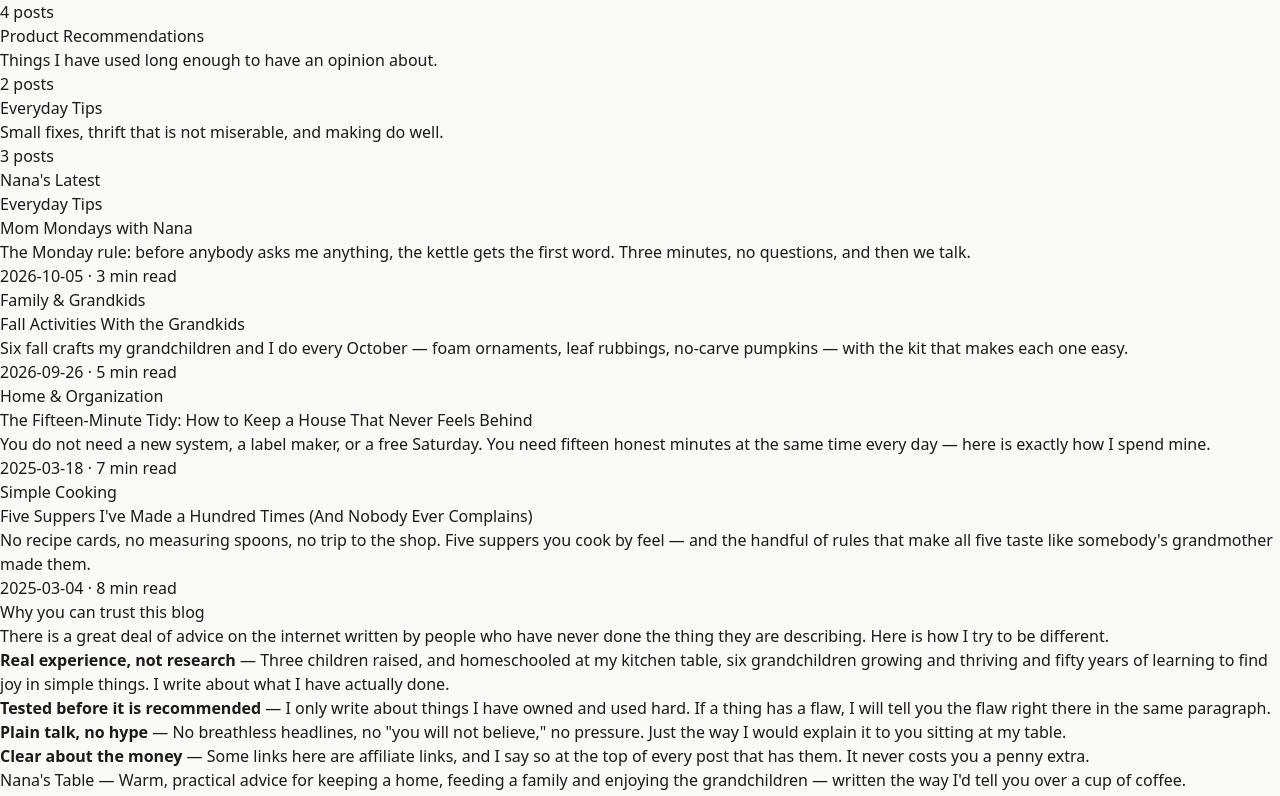
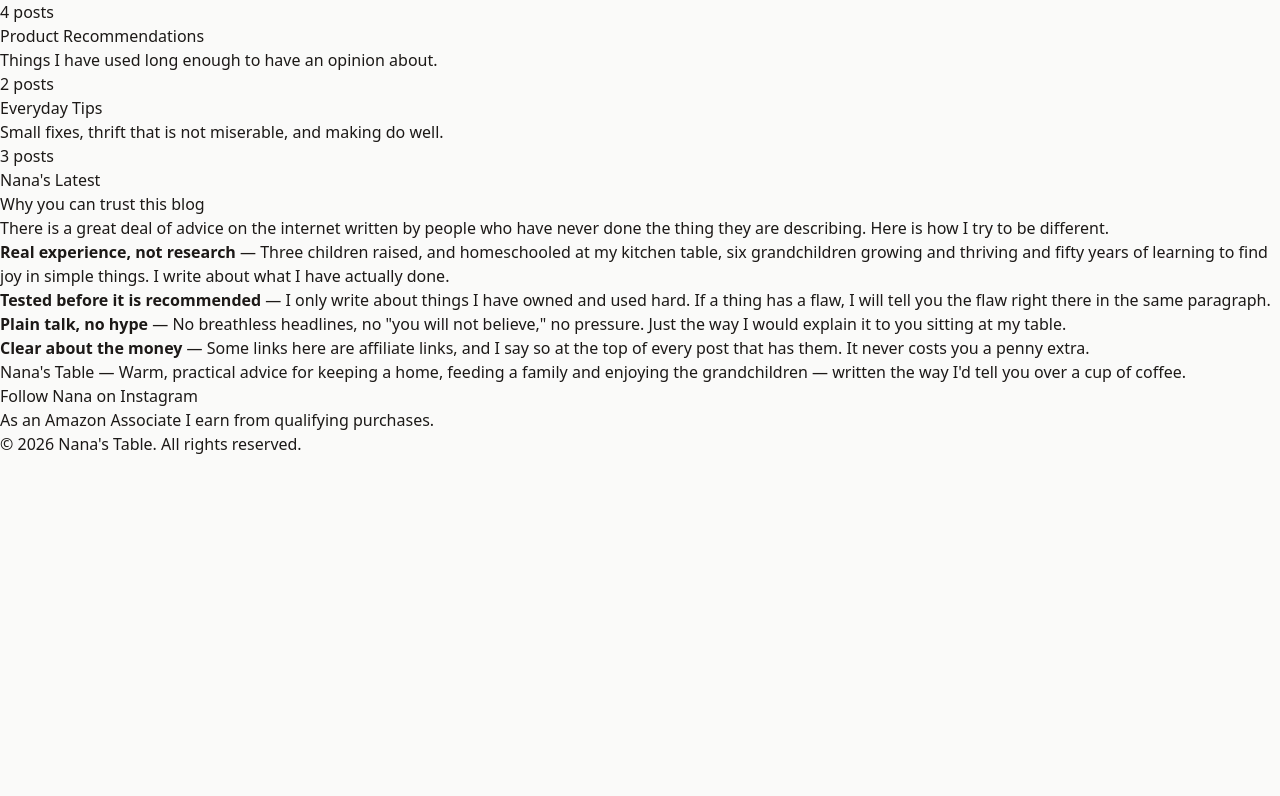
Before and after one commit to justaskyournana/Nana-Blog, a React (Vite) app: page / in a window 1280 px wide. Shown: the part 816-1612 px from the top of the page. After the commit the page ends 1272 px from the top, so only its background shows below. Built offline with nearby package versions, Linux system fonts and the light colour scheme.

Commit message:
Remove and update posts in posts.ts

```diff
--- a/src/data/posts.ts
+++ b/src/data/posts.ts
@@ -32,104 +32,15 @@ export const posts: Post[] = [
     readTime: "4 min read",
   },
   {
-    id: "3",
-    title: "Honor the Steep: The Three-Minute Rule in Nana's Kitchen",
-    slug: "honor-the-steep",
-    excerpt: "In this kitchen, the kettle gets the first word. Three minutes, no questions allowed — and somehow the question gets smaller and clearer all on its own.",
-    content: "In this kitchen, the kettle gets the first word. Three minutes, no questions allowed — and somehow the question gets smaller and clearer all on its own.\n\nThe Monday rule: before anybody asks me anything, the kettle gets the first word. Three minutes, no questions, and then we talk.",
-    date: "2026-10-06",
-    category: "Everyday Tips",
-    readTime: "2 min read",
-  },
-  {
-    id: "4",
-    title: "Mom Mondays with Nana",
-    slug: "mom-mondays-with-nana",
-    excerpt: "The Monday rule: before anybody asks me anything, the kettle gets the first word. Three minutes, no questions, and then we talk.",
-    content: "The Monday rule: before anybody asks me anything, the kettle gets the first word. Three minutes, no questions, and then we talk.",
-    date: "2026-10-05",
-    category: "Everyday Tips",
-    readTime: "3 min read",
-  },
-{
     id: "5",
     title: "Fall Activities With the Grandkids",
     slug: "fall-activities-with-the-grandkids",
     excerpt: "Six fall crafts my grandchildren and I do every October — foam ornaments, leaf rubbings, no-carve pumpkins — with the kit that makes each one easy.",
-  content: "Six fall crafts my grandchildren and I do every October — foam ornaments, leaf rubbings, no-carve pumpkins — with the kit that makes each one easy.",
+    content: "Six fall crafts my grandchildren and I do every October. None of them require a trip to a specialty store or a free Saturday. Most of them use a kit I have bought more than once because it actually works.\n\nFoam ornaments are the easiest. The kits come with pre-cut foam shapes (pumpkins, apples, leaves) and a little tray of paint. The children paint, we let them dry, and they hang on the window or go home in a bag. The paint is washable and the foam is forgiving.\n\nLeaf rubbings need nothing but leaves, paper, and crayons. We go outside for five minutes, collect whatever is on the ground, and rub. The bigger the leaf, the better the result.\n\nNo-carve pumpkins are for the years I do not want to deal with a knife and a mess. The kits come with stickers or paint that go on in minutes. The children still get a pumpkin they made.\n\nI keep a small bin of these supplies in the closet. When the weather turns and someone says they are bored, the bin comes out and we have an activity without a planning meeting.\n\nNana's Hint: Do the craft at the kitchen table with a plastic tablecloth underneath. Clean-up is the cloth going in the trash. The activity is over and the room is back to normal in under two minutes.",
     date: "2026-09-26",
     category: "Family & Grandkids",
     readTime: "5 min read",
     image: "/fall-activities.jpg",
   },
-  {
-    id: "6",
-    title: "The Fifteen-Minute Tidy: How to Keep a House That Never Feels Behind",
-    slug: "the-fifteen-minute-tidy",
-    excerpt: "You do not need a new system, a label maker, or a free Saturday. You need fifteen honest minutes at the same time every day — here is exactly how I spend mine.",
-    content: "You do not need a new system, a label maker, or a free Saturday. You need fifteen honest minutes at the same time every day — here is exactly how I spend mine.",
-    date: "2025-03-18",
-    category: "Home & Organization",
-    readTime: "7 min read",
-  },
-  {
-    id: "7",
-    title: "Five Suppers I've Made a Hundred Times (And Nobody Ever Complains)",
-    slug: "five-suppers-ive-made-a-hundred-times",
-    excerpt: "No recipe cards, no measuring spoons, no trip to the shop. Five suppers you cook by feel — and the handful of rules that make all five taste like somebody's grandmother made them.",
-    content: "No recipe cards, no measuring spoons, no trip to the shop. Five suppers you cook by feel — and the handful of rules that make all five taste like somebody's grandmother made them.",
-    date: "2025-03-04",
-    category: "Simple Cooking",
-    readTime: "8 min read",
-  },
-  {
-    id: "8",
-    title: "What to Do With Grandkids When It Rains All Weekend",
-    slug: "what-to-do-with-grandkids-when-it-rains",
-    excerpt: "Two days indoors with children is not an emergency, it is an opportunity — as long as you have four or five things in your back pocket. These are mine.",
-    content: "Two days indoors with children is not an emergency, it is an opportunity — as long as you have four or five things in your back pocket. These are mine.",
-    date: "2025-02-19",
-    category: "Family & Grandkids",
-    readTime: "7 min read",
-  },
-  {
-    id: "9",
-    title: "Nine Things in My Kitchen I'd Buy Again Tomorrow",
-    slug: "nine-things-in-my-kitchen",
-    excerpt: "Not a list of everything sold in a kitchen shop — just nine things I have used hard for years, what each is genuinely good at, and where each one annoys me.",
-    content: "Not a list of everything sold in a kitchen shop — just nine things I have used hard for years, what each is genuinely good at, and where each one annoys me.",
-    date: "2025-02-05",
-    category: "Product Recommendations",
-    readTime: "9 min read",
-  },
-  {
-    id: "10",
-    title: "Fifty Cents and Ten Minutes: Small Fixes That Save Real Money",
-    slug: "fifty-cents-and-ten-minutes",
-    excerpt: "Not coupon-clipping and not deprivation — just a dozen small repairs and habits that quietly keep money in your pocket, most of them done in under ten minutes.",
-    content: "Not coupon-clipping and not deprivation — just a dozen small repairs and habits that quietly keep money in your pocket, most of them done in under ten minutes.",
-    date: "2025-01-21",
-    category: "Everyday Tips",
-    readTime: "8 min read",
-  },
-  {
-    id: "11",
-    title: "Homeschooling at the Kitchen Table: Setting Up a Space That Works",
-    slug: "homeschooling-at-the-kitchen-table",
-    excerpt: "You do not need a spare room with a world map on the wall. You need a cart, a basket per child, and a rhythm — and the kitchen back by supper.",
-    content: "You do not need a spare room with a world map on the wall. You need a cart, a basket per child, and a rhythm — and the kitchen back by supper.",
-    date: "2025-01-08",
-    category: "Home & Organization",
-    readTime: "8 min read",
-  },
-  {
-    id: "12",
-    title: "How to Make Cornbread Your Family Will Ask For",
-    slug: "how-to-make-cornbread",
-    excerpt: "A hot skillet, a little fat, and a batter you stir twelve times. Cornbread is not difficult — it is just particular about three or four things.",
-    content: "A hot skillet, a little fat, and a batter you stir twelve times. Cornbread is not difficult — it is just particular about three or four things.",
-    date: "2024-12-10",
-    category: "Simple Cooking",
-    readTime: "5 min read",
-  },
+  // Add the remaining posts here in the same style when you're ready
 ];
```
Lines whose indentation alone changed are shown as unchanged.
